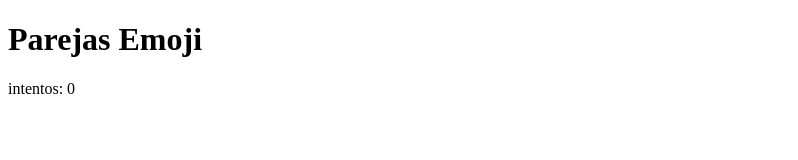
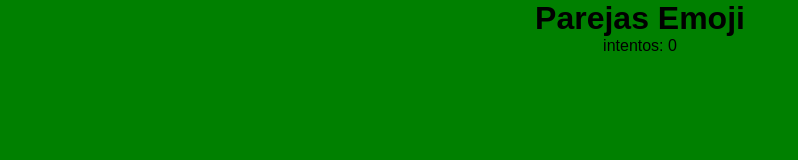
Before and after one commit to JaviGarrido13/Hackoji-Parejas-Emojis, a plain HTML site: page index.html in a window 1280 px wide. Shown: the whole page, without its empty margins (0-798 px from the left). Drawn offline with Linux system fonts and the light colour scheme.

Commit message:
añadir css

```diff
--- a/emoji.css
+++ b/emoji.css
@@ -0,0 +1,22 @@
+*{
+    margin: 0;
+    padding: 0;
+    box-sizing: border-box;
+}
+
+body{
+    font-family: Arial, Helvetica, sans-serif;
+    background-color: green;
+    background-size: cover;
+    background-position: center;
+    flex-wrap: wrap;
+}
+
+h1{
+    text-align: center;
+    font-weight: bold;
+}
+
+p{
+    text-align: center;
+}
--- a/index.html
+++ b/index.html
@@ -5,6 +5,7 @@
     <meta name="viewport" content="width=device-width, initial-scale=1.0">
 
     <title>Proyecto Parejas Emoji</title>
+    <link rel="stylesheet" href="emoji.css">
 </head>
 <body>
     <h1>Parejas Emoji</h1>
```
